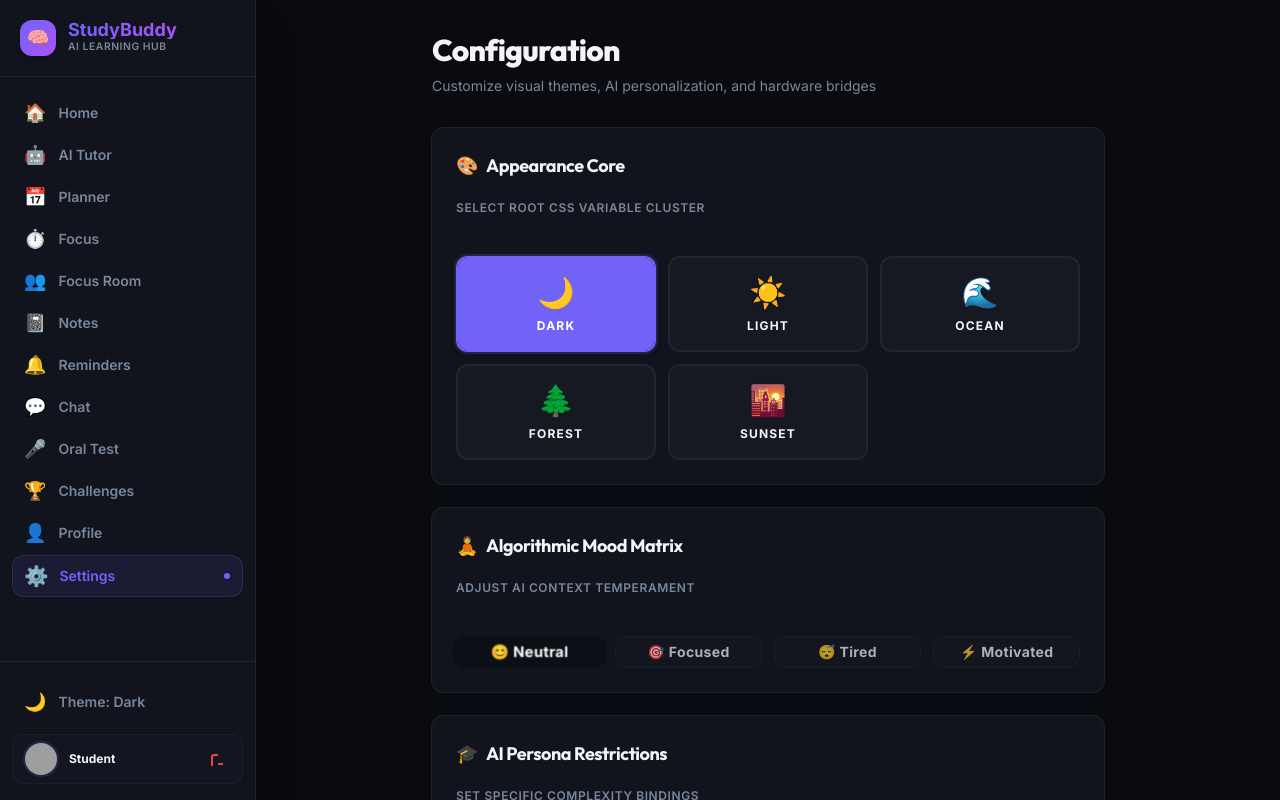
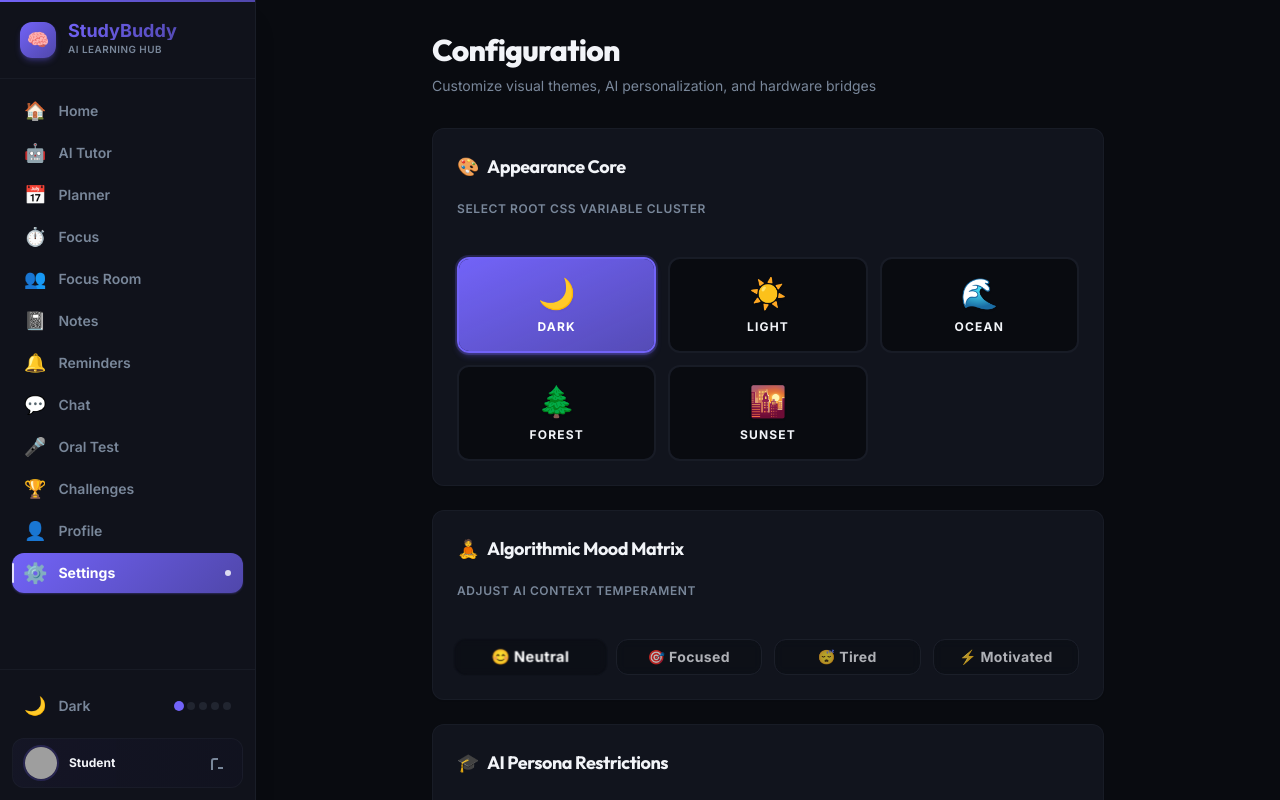
Before and after one commit to being-ananthan-dev/studybuddy-v3, a React (Vite) app: page /settings in a window 1280 px wide. Shown: the top 800 px of the page. Built offline with nearby package versions, Linux system fonts and the light colour scheme; grey boxes are pictures that could not be loaded.

Commit message:
style: add gradients, transitions, glassmorphism and premium visual polish

```diff
--- a/src/components/Sidebar.jsx
+++ b/src/components/Sidebar.jsx
@@ -36,30 +36,31 @@ export default function Sidebar() {
   }, [])
 
   const close = () => setIsOpen(false)
+  const currentTheme = themesList.find(t => t.id === theme)
 
   return (
     <>
       {/* ===== MOBILE TOP HEADER ===== */}
-      <header className="lg:hidden fixed top-0 left-0 right-0 h-16 z-50 flex items-center justify-between px-4 bg-background/95 backdrop-blur-xl border-b border-border">
+      <header className="lg:hidden fixed top-0 left-0 right-0 h-16 z-50 flex items-center justify-between px-4 glass border-b border-border/60">
         <button
           onClick={() => setIsOpen(true)}
-          className="w-10 h-10 flex items-center justify-center rounded-xl hover:bg-secondary/60 transition-colors text-foreground"
+          className="w-10 h-10 flex items-center justify-center rounded-xl hover:bg-primary/10 transition-all duration-200 text-foreground hover:text-primary"
           aria-label="Open menu"
         >
           <svg width="20" height="20" fill="none" stroke="currentColor" strokeWidth="2.5" strokeLinecap="round">
-            <line x1="3" y1="6" x2="17" y2="6"/><line x1="3" y1="10" x2="17" y2="10"/><line x1="3" y1="14" x2="17" y2="14"/>
+            <line x1="3" y1="6" x2="17" y2="6"/>
+            <line x1="3" y1="10" x2="17" y2="10"/>
+            <line x1="3" y1="14" x2="17" y2="14"/>
           </svg>
         </button>
 
-        <NavLink to="/" className="flex items-center gap-2">
-          <span className="text-2xl">🧠</span>
-          <span className="text-lg font-black bg-clip-text text-transparent bg-gradient-to-r from-primary to-purple-500">
-            StudyBuddy
-          </span>
+        <NavLink to="/" className="flex items-center gap-2.5">
+          <div className="w-8 h-8 rounded-lg gradient-primary flex items-center justify-center shadow-sm shadow-primary/30 text-base">🧠</div>
+          <span className="text-lg font-black gradient-text">StudyBuddy</span>
         </NavLink>
 
         <div className="w-10 flex justify-end">
-          {isOffline && <span title="Offline" className="text-lg">⚠️</span>}
+          {isOffline && <span title="Offline" className="text-lg animate-pulse">⚠️</span>}
         </div>
       </header>
 
@@ -75,55 +76,62 @@ export default function Sidebar() {
       <aside className={`
         fixed top-0 left-0 bottom-0 z-[999]
         w-64 flex flex-col
-        bg-card border-r border-border shadow-2xl
+        bg-card/95 backdrop-blur-xl
+        border-r border-border/60
+        shadow-xl shadow-black/10
         transition-transform duration-300 ease-out
         ${isOpen ? 'translate-x-0' : '-translate-x-full lg:translate-x-0'}
       `}>
+        {/* Top gradient accent line */}
+        <div className="h-0.5 w-full gradient-primary shrink-0" />
 
         {/* Logo */}
-        <div className="flex items-center gap-3 px-5 py-5 border-b border-border shrink-0">
-          <div className="w-9 h-9 rounded-xl bg-gradient-to-br from-primary to-purple-500 flex items-center justify-center shadow-md shrink-0">
+        <div className="flex items-center gap-3 px-5 py-5 border-b border-border/50 shrink-0">
+          <div className="w-9 h-9 rounded-xl gradient-primary flex items-center justify-center shadow-md shadow-primary/30 shrink-0 transition-transform duration-300 hover:scale-110">
             <span className="text-lg">🧠</span>
           </div>
-          <div>
-            <div className="font-black text-lg leading-none bg-clip-text text-transparent bg-gradient-to-r from-primary to-purple-500">
-              StudyBuddy
-            </div>
-            <div className="text-[0.65rem] text-muted-foreground font-semibold uppercase tracking-wider">AI Learning Hub</div>
+          <div className="flex-1 min-w-0">
+            <div className="font-black text-lg leading-none gradient-text">StudyBuddy</div>
+            <div className="text-[0.62rem] text-muted-foreground font-semibold uppercase tracking-wider mt-0.5">AI Learning Hub</div>
           </div>
-          {/* Mobile close */}
           <button
             onClick={close}
-            className="lg:hidden ml-auto w-8 h-8 flex items-center justify-center rounded-lg hover:bg-secondary/60 transition-colors text-muted-foreground"
+            className="lg:hidden ml-auto w-7 h-7 flex items-center justify-center rounded-lg hover:bg-destructive/10 hover:text-destructive transition-all duration-200 text-muted-foreground text-xs"
           >
             ✕
           </button>
         </div>
 
         {isOffline && (
-          <div className="mx-4 mt-3 px-3 py-2 bg-destructive/10 border border-destructive/30 rounded-lg text-destructive text-xs font-semibold flex items-center gap-2">
+          <div className="mx-3 mt-3 px-3 py-2 bg-destructive/10 border border-destructive/20 rounded-lg text-destructive text-xs font-semibold flex items-center gap-2 animate-pulse">
             ⚠️ You are offline
           </div>
         )}
 
         {/* Nav Items */}
-        <nav className="flex-1 overflow-y-auto py-4 px-3 flex flex-col gap-0.5">
+        <nav className="flex-1 overflow-y-auto py-3 px-3 flex flex-col gap-0.5">
           {navItems.map(item => (
             <NavLink key={item.to} to={item.to} end={item.end} onClick={close}>
               {({ isActive }) => (
                 <div className={`
-                  flex items-center gap-3 px-3 py-2.5 rounded-xl font-semibold text-sm
-                  transition-all duration-200 cursor-pointer select-none
+                  relative flex items-center gap-3 px-3 py-2.5 rounded-xl font-semibold text-sm
+                  transition-all duration-200 cursor-pointer select-none group overflow-hidden
                   ${isActive
-                    ? 'bg-primary/10 text-primary shadow-sm border border-primary/20'
-                    : 'text-muted-foreground hover:bg-secondary/50 hover:text-foreground'
+                    ? 'gradient-primary text-white shadow-sm shadow-primary/30'
+                    : 'text-muted-foreground hover:bg-accent/50 hover:text-foreground'
                   }
                 `}>
-                  <span className={`text-lg leading-none transition-transform duration-200 ${isActive ? 'scale-110' : ''}`}>
+                  {/* Active item left accent line */}
+                  {isActive && (
+                    <div className="absolute left-0 top-1/2 -translate-y-1/2 w-0.5 h-5 bg-white/80 rounded-full" />
+                  )}
+                  <span className={`text-lg leading-none transition-transform duration-300 ${isActive ? 'scale-110' : 'group-hover:scale-110'}`}>
                     {item.icon}
                   </span>
-                  <span>{item.label}</span>
-                  {isActive && <div className="ml-auto w-1.5 h-1.5 rounded-full bg-primary shrink-0" />}
+                  <span className={isActive ? 'text-white font-bold' : ''}>{item.label}</span>
+                  {isActive && (
+                    <div className="ml-auto w-1.5 h-1.5 bg-white/80 rounded-full shrink-0" />
+                  )}
                 </div>
               )}
             </NavLink>
@@ -131,35 +139,47 @@ export default function Sidebar() {
         </nav>
 
         {/* Footer */}
-        <div className="shrink-0 px-3 py-4 border-t border-border flex flex-col gap-2">
+        <div className="shrink-0 px-3 py-3 border-t border-border/50 flex flex-col gap-2">
           {/* Theme Toggle */}
           <button
             onClick={toggle}
-            className="w-full flex items-center gap-3 px-3 py-2.5 rounded-xl text-sm font-semibold text-muted-foreground hover:bg-secondary/50 hover:text-foreground transition-colors"
+            className="w-full flex items-center gap-3 px-3 py-2.5 rounded-xl text-sm font-semibold text-muted-foreground hover:bg-accent/50 hover:text-foreground transition-all duration-200 group"
           >
-            <span className="text-lg">{themesList.find(t => t.id === theme)?.icon || '🎨'}</span>
-            <span>Theme: {themesList.find(t => t.id === theme)?.label || 'Default'}</span>
+            <span className="text-lg group-hover:rotate-12 transition-transform duration-300">
+              {currentTheme?.icon || '🎨'}
+            </span>
+            <span>{currentTheme?.label || 'Theme'}</span>
+            <div className="ml-auto flex gap-1">
+              {themesList.slice(0, 5).map(t => (
+                <div
+                  key={t.id}
+                  className={`w-2 h-2 rounded-full transition-all duration-200 ${t.id === theme ? 'bg-primary scale-125' : 'bg-border'}`}
+                />
+              ))}
+            </div>
           </button>
 
           {/* User Info */}
           {user && (
-            <div className="flex items-center gap-3 px-3 py-2 rounded-xl bg-secondary/30 border border-border/60">
+            <div className="flex items-center gap-3 px-3 py-2 rounded-xl bg-gradient-to-r from-primary/5 to-accent/10 border border-border/50 transition-all duration-200 hover:border-primary/30">
               <img
                 src={user.photoURL || `https://ui-avatars.com/api/?name=${encodeURIComponent(user.displayName || 'S')}&background=random&size=64`}
                 alt="Profile"
-                className="w-8 h-8 rounded-full ring-2 ring-primary/20 shrink-0"
+                className="w-8 h-8 rounded-full ring-2 ring-primary/20 shrink-0 transition-transform duration-200 hover:scale-110"
               />
               <div className="flex-1 min-w-0">
                 <div className="text-xs font-bold truncate text-foreground">{user.displayName || 'Student'}</div>
-                <div className="text-[0.65rem] text-muted-foreground truncate">{user.email || ''}</div>
+                <div className="text-[0.62rem] text-muted-foreground truncate">{user.email || ''}</div>
               </div>
               <button
                 onClick={() => { close(); logout() }}
-                className="w-7 h-7 flex items-center justify-center rounded-lg text-destructive hover:bg-destructive/10 transition-colors shrink-0"
+                className="w-7 h-7 flex items-center justify-center rounded-lg text-muted-foreground hover:bg-destructive/10 hover:text-destructive transition-all duration-200 shrink-0"
                 title="Logout"
               >
                 <svg width="14" height="14" fill="none" stroke="currentColor" strokeWidth="2">
-                  <path d="M9 21H5a2 2 0 0 1-2-2V5a2 2 0 0 1 2-2h4"/><polyline points="16 17 21 12 16 7"/><line x1="21" y1="12" x2="9" y2="12"/>
+                  <path d="M9 21H5a2 2 0 0 1-2-2V5a2 2 0 0 1 2-2h4"/>
+                  <polyline points="16 17 21 12 16 7"/>
+                  <line x1="21" y1="12" x2="9" y2="12"/>
                 </svg>
               </button>
             </div>
--- a/src/components/ui/button.jsx
+++ b/src/components/ui/button.jsx
@@ -5,33 +5,36 @@ import { cva } from "class-variance-authority";
 import { cn } from "@/lib/utils"
 
 const buttonVariants = cva(
-  "group/button inline-flex shrink-0 items-center justify-center rounded-lg border border-transparent bg-clip-padding text-sm font-medium whitespace-nowrap transition-all outline-none select-none focus-visible:border-ring focus-visible:ring-3 focus-visible:ring-ring/50 active:translate-y-px disabled:pointer-events-none disabled:opacity-50 aria-invalid:border-destructive aria-invalid:ring-3 aria-invalid:ring-destructive/20 dark:aria-invalid:border-destructive/50 dark:aria-invalid:ring-destructive/40 [&_svg]:pointer-events-none [&_svg]:shrink-0 [&_svg:not([class*='size-'])]:size-4",
+  "group/button inline-flex shrink-0 items-center justify-center rounded-lg border border-transparent bg-clip-padding text-sm font-medium whitespace-nowrap transition-all duration-200 ease-out outline-none select-none focus-visible:ring-2 focus-visible:ring-ring/50 active:scale-[0.97] disabled:pointer-events-none disabled:opacity-50 [&_svg]:pointer-events-none [&_svg]:shrink-0 [&_svg:not([class*='size-'])]:size-4",
   {
     variants: {
       variant: {
-        default: "bg-primary text-primary-foreground [a]:hover:bg-primary/80",
+        // Gradient primary — the flagship CTA button
+        default:
+          "bg-gradient-to-br from-primary to-primary/70 text-primary-foreground shadow-sm shadow-primary/30 hover:shadow-md hover:shadow-primary/40 hover:brightness-110 hover:-translate-y-0.5",
+        // Outlined with hover glow
         outline:
-          "border-border bg-background hover:bg-muted hover:text-foreground aria-expanded:bg-muted aria-expanded:text-foreground dark:border-input dark:bg-input/30 dark:hover:bg-input/50",
+          "border-border bg-background text-foreground hover:bg-accent hover:text-accent-foreground hover:border-primary/40 hover:-translate-y-0.5",
+        // Subtle filled secondary
         secondary:
-          "bg-secondary text-secondary-foreground hover:bg-secondary/80 aria-expanded:bg-secondary aria-expanded:text-secondary-foreground",
+          "bg-secondary text-secondary-foreground hover:bg-secondary/70 hover:-translate-y-0.5",
+        // Ghost hover with accent
         ghost:
-          "hover:bg-muted hover:text-foreground aria-expanded:bg-muted aria-expanded:text-foreground dark:hover:bg-muted/50",
+          "text-muted-foreground hover:bg-accent/60 hover:text-foreground",
+        // Destructive with glow
         destructive:
-          "bg-destructive/10 text-destructive hover:bg-destructive/20 focus-visible:border-destructive/40 focus-visible:ring-destructive/20 dark:bg-destructive/20 dark:hover:bg-destructive/30 dark:focus-visible:ring-destructive/40",
+          "bg-gradient-to-br from-destructive to-destructive/80 text-white shadow-sm shadow-destructive/30 hover:shadow-md hover:shadow-destructive/40 hover:brightness-110 hover:-translate-y-0.5",
         link: "text-primary underline-offset-4 hover:underline",
       },
       size: {
-        default:
-          "h-8 gap-1.5 px-2.5 has-data-[icon=inline-end]:pr-2 has-data-[icon=inline-start]:pl-2",
-        xs: "h-6 gap-1 rounded-[min(var(--radius-md),10px)] px-2 text-xs in-data-[slot=button-group]:rounded-lg has-data-[icon=inline-end]:pr-1.5 has-data-[icon=inline-start]:pl-1.5 [&_svg:not([class*='size-'])]:size-3",
-        sm: "h-7 gap-1 rounded-[min(var(--radius-md),12px)] px-2.5 text-[0.8rem] in-data-[slot=button-group]:rounded-lg has-data-[icon=inline-end]:pr-1.5 has-data-[icon=inline-start]:pl-1.5 [&_svg:not([class*='size-'])]:size-3.5",
-        lg: "h-9 gap-1.5 px-2.5 has-data-[icon=inline-end]:pr-3 has-data-[icon=inline-start]:pl-3",
-        icon: "size-8",
-        "icon-xs":
-          "size-6 rounded-[min(var(--radius-md),10px)] in-data-[slot=button-group]:rounded-lg [&_svg:not([class*='size-'])]:size-3",
-        "icon-sm":
-          "size-7 rounded-[min(var(--radius-md),12px)] in-data-[slot=button-group]:rounded-lg",
-        "icon-lg": "size-9",
+        default: "h-9 gap-1.5 px-4",
+        xs:      "h-6 gap-1 rounded-md px-2 text-xs [&_svg:not([class*='size-'])]:size-3",
+        sm:      "h-8 gap-1 rounded-md px-3 text-[0.8rem] [&_svg:not([class*='size-'])]:size-3.5",
+        lg:      "h-11 gap-2 px-5 text-base rounded-xl",
+        icon:    "size-9 rounded-lg",
+        "icon-xs": "size-6 rounded-md [&_svg:not([class*='size-'])]:size-3",
+        "icon-sm": "size-8 rounded-md",
+        "icon-lg": "size-11 rounded-xl",
       },
     },
     defaultVariants: {
--- a/src/components/ui/card.jsx
+++ b/src/components/ui/card.jsx
@@ -12,7 +12,7 @@ function Card({
       data-slot="card"
       data-size={size}
       className={cn(
-        "group/card flex flex-col gap-4 overflow-hidden rounded-xl bg-card py-4 text-sm text-card-foreground ring-1 ring-foreground/10 has-data-[slot=card-footer]:pb-0 has-[>img:first-child]:pt-0 data-[size=sm]:gap-3 data-[size=sm]:py-3 data-[size=sm]:has-data-[slot=card-footer]:pb-0 *:[img:first-child]:rounded-t-xl *:[img:last-child]:rounded-b-xl",
+        "group/card flex flex-col gap-4 overflow-hidden rounded-xl bg-card border border-border/60 py-4 text-sm text-card-foreground transition-all duration-200 ease-out has-data-[slot=card-footer]:pb-0 has-[>img:first-child]:pt-0 data-[size=sm]:gap-3 data-[size=sm]:py-3",
         className
       )}
       {...props} />
--- a/src/index.css
+++ b/src/index.css
@@ -187,23 +187,127 @@
    ============================================= */
 @layer utilities {
 
-  /* Premium gradient text using primary color */
+  /* ── GRADIENT TEXT ─────────────────────────── */
   .gradient-text {
     @apply bg-clip-text text-transparent;
-    background-image: linear-gradient(135deg, hsl(var(--primary)), hsl(var(--primary) / 0.65));
+    background-image: linear-gradient(135deg, hsl(var(--primary)), hsl(var(--primary) / 0.55));
   }
 
-  /* Glassmorphism */
-  .glass {
-    background: hsl(var(--card) / 0.7);
-    backdrop-filter: blur(16px) saturate(180%);
-    -webkit-backdrop-filter: blur(16px) saturate(180%);
-    border: 1px solid hsl(var(--border) / 0.8);
+  .gradient-text-warm {
+    @apply bg-clip-text text-transparent;
+    background-image: linear-gradient(135deg, #f97316, #ec4899);
   }
 
-  /* Glow effects for active states */
+  .gradient-text-cool {
+    @apply bg-clip-text text-transparent;
+    background-image: linear-gradient(135deg, hsl(var(--primary)), #06b6d4);
+  }
+
+  /* ── GRADIENT BACKGROUNDS ───────────────────── */
+  .gradient-primary {
+    background: linear-gradient(135deg, hsl(var(--primary)), hsl(var(--primary) / 0.65));
+  }
+
+  .gradient-card {
+    background: linear-gradient(
+      145deg,
+      hsl(var(--card)) 0%,
+      hsl(var(--primary) / 0.04) 100%
+    );
+  }
+
+  .gradient-hero {
+    background: linear-gradient(
+      135deg,
+      hsl(var(--primary) / 0.12) 0%,
+      hsl(var(--card)) 50%,
+      hsl(var(--accent) / 0.08) 100%
+    );
+  }
+
+  /* ── GLASSMORPHISM ──────────────────────────── */
+  .glass {
+    background: hsl(var(--card) / 0.75);
+    backdrop-filter: blur(20px) saturate(180%);
+    -webkit-backdrop-filter: blur(20px) saturate(180%);
+    border: 1px solid hsl(var(--border) / 0.7);
+  }
+
+  .glass-dark {
+    background: rgba(0, 0, 0, 0.35);
+    backdrop-filter: blur(20px) saturate(160%);
+    -webkit-backdrop-filter: blur(20px) saturate(160%);
+    border: 1px solid rgba(255, 255, 255, 0.08);
+  }
+
+  /* ── GLOW / SHADOW EFFECTS ──────────────────── */
   .glow-primary {
-    box-shadow: 0 0 20px hsl(var(--primary) / 0.3), 0 0 40px hsl(var(--primary) / 0.1);
+    box-shadow:
+      0 0 0 1px hsl(var(--primary) / 0.15),
+      0 4px 20px hsl(var(--primary) / 0.25),
+      0 8px 40px hsl(var(--primary) / 0.1);
+  }
+
+  .glow-sm {
+    box-shadow: 0 2px 12px hsl(var(--primary) / 0.2);
+  }
+
+  .card-lift {
+    transition: transform 0.2s ease, box-shadow 0.2s ease;
+  }
+  .card-lift:hover {
+    transform: translateY(-2px);
+    box-shadow: 0 8px 30px hsl(var(--foreground) / 0.08), 0 2px 8px hsl(var(--foreground) / 0.04);
+  }
+
+  /* ── SHIMMER SKELETON ───────────────────────── */
+  @keyframes shimmer {
+    0%   { background-position: -400px 0; }
+    100% { background-position: 400px 0; }
+  }
+
+  .shimmer {
+    background: linear-gradient(
+      90deg,
+      hsl(var(--muted)) 0%,
+      hsl(var(--accent)) 50%,
+      hsl(var(--muted)) 100%
+    );
+    background-size: 800px 100%;
+    animation: shimmer 1.5s infinite linear;
+  }
+
+  /* ── BORDER GRADIENT ────────────────────────── */
+  .border-gradient {
+    position: relative;
+    border: none !important;
+  }
+  .border-gradient::before {
+    content: '';
+    position: absolute;
+    inset: 0;
+    border-radius: inherit;
+    padding: 1px;
+    background: linear-gradient(135deg, hsl(var(--primary) / 0.5), hsl(var(--primary) / 0.1));
+    -webkit-mask: linear-gradient(#fff 0 0) content-box, linear-gradient(#fff 0 0);
+    -webkit-mask-composite: xor;
+    mask-composite: exclude;
+    pointer-events: none;
+  }
+
+  /* ── PAGE TRANSITIONS ───────────────────────── */
+  .page-enter {
+    animation: pageEnter 0.35s cubic-bezier(0.22, 1, 0.36, 1) forwards;
+  }
+
+  @keyframes pageEnter {
+    from { opacity: 0; transform: translateY(10px); }
+    to   { opacity: 1; transform: translateY(0); }
+  }
+
+  /* ── PULSE GLOW (active indicators) ─────────── */
+  .pulse-glow {
+    animation: pulseGlow 2.5s ease-in-out infinite;
   }
 
   /* ============================================
```
